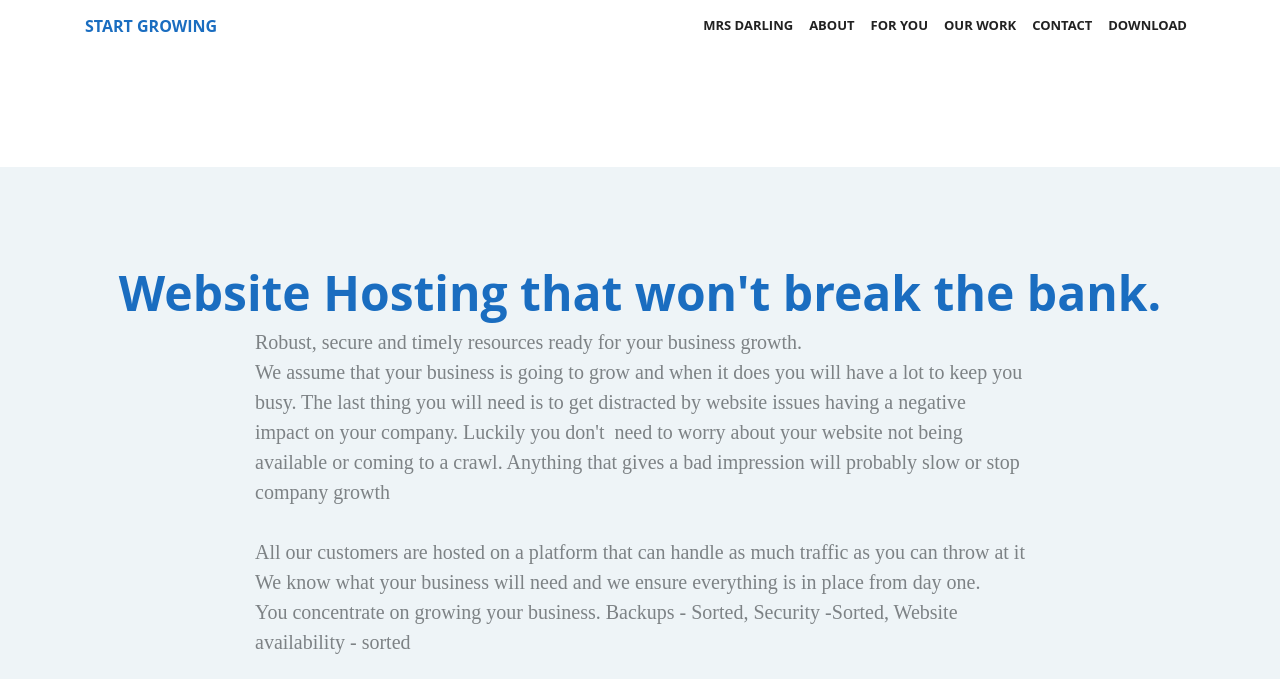
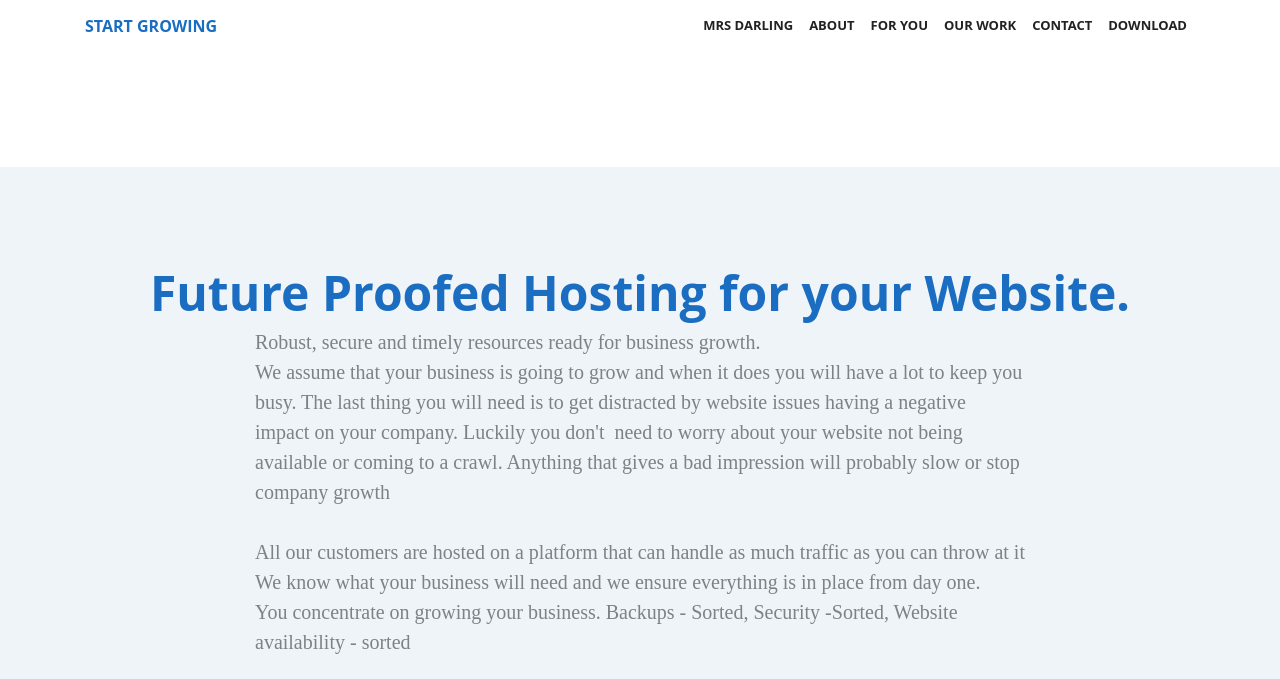
Before and after one commit to primertest-org/ADAADA, a Jekyll site: the page built from index.html, in a window 1280 px wide and 1400 px high, scrolled down 3151 px, cut to the strip 0-679 px from the top of the window. Built offline with Jekyll 4.4.1, drawn with Linux system fonts in a browser that asks for light colours; some web fonts are replaced; some of the changed text lies outside the part shown.

Commit message:
Updated '_includes/pricing.html' via CloudCannon

```diff
--- a/_includes/pricing.html
+++ b/_includes/pricing.html
@@ -2,8 +2,8 @@
 
         <div class="container">
             <div class="intro">
-                <h2 class="text-center editable">Website Hosting that won't break the bank.</h2>
-                <p class="editable">Robust, secure and timely resources ready for your business growth.<br />We assume that your business is going to grow and when it does you will have a lot to keep you busy. The last thing you will need is to get distracted by website issues having a negative impact on your company.  Luckily you don't&nbsp; need to worry about your website not being available or coming to a crawl. Anything that gives a bad impression will probably slow or stop company growth<br /><br />All our customers are hosted on a platform that can handle as much traffic as you can throw at it<br />We know what your business will need and we ensure everything is in place from day one.<br />You concentrate on growing your business. Backups - Sorted, Security -Sorted, Website availability - sorted<br />&nbsp;</p>
+                <h2 class="text-center editable">Future Proofed Hosting for your Website.</h2>
+                <p class="editable">Robust, secure and timely resources ready for business growth.<br />We assume that your business is going to grow and when it does you will have a lot to keep you busy. The last thing you will need is to get distracted by website issues having a negative impact on your company.  Luckily you don't&nbsp; need to worry about your website not being available or coming to a crawl. Anything that gives a bad impression will probably slow or stop company growth<br /><br />All our customers are hosted on a platform that can handle as much traffic as you can throw at it<br />We know what your business will need and we ensure everything is in place from day one.<br />You concentrate on growing your business. Backups - Sorted, Security -Sorted, Website availability - sorted<br />&nbsp;</p>
             </div>
             <div class="row features">
                 <div class="col-md-4 col-sm-6 item">
@@ -14,7 +14,7 @@
                 <div class="col-md-4 col-sm-6 item">
                     <div class="box"><img class="img-thumbnail center-block" src="https://lh3.googleusercontent.com/-J_frKC7E90w/WXiGfesgwmI/AAAAAAAAS5o/HDqpWXgpyqo-IrS0Qo1vaAnR2EmDkGDewCL0BGAs/s200-e30/pagespeed.png" />
                         <h3 class="name editable">Designed For Fast Load Times</h3>
-                        <p class="description editable">Keep visitors focused on your offer and influence your google search positioning.</p><a href="#" class="learn-more">Learn more »</a></div>
+                        <p class="description editable">Encourage visitors to stay focused on your offer and influence your google search positioning.</p><a href="#" class="learn-more">Learn more »</a></div>
                 </div>
                 <div class="col-md-4 col-sm-6 item">
                     <div class="box"><img class="img-thumbnail center-block" src="https://lh3.googleusercontent.com/-GQ1sHiiYySQ/WXj96mEJO5I/AAAAAAAATB8/Uo3s7NYiAf08GUvp0G8Sxv3Kk8z9iFcCQCL0BGAs/s200-e30/responsive.jpg" />
```
